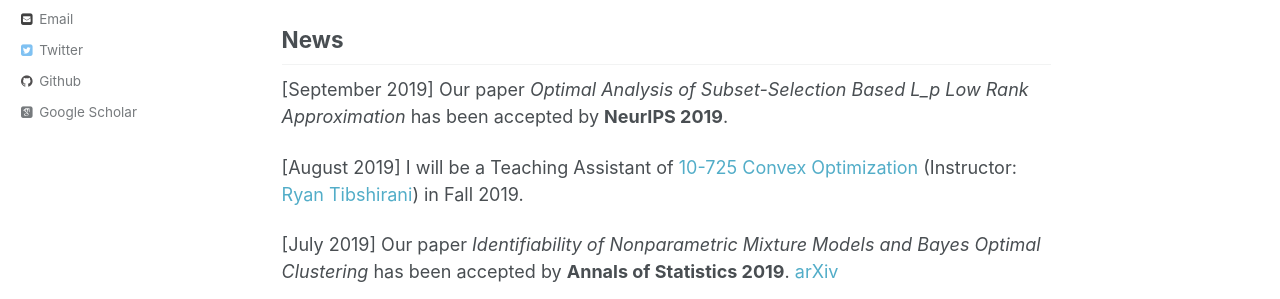
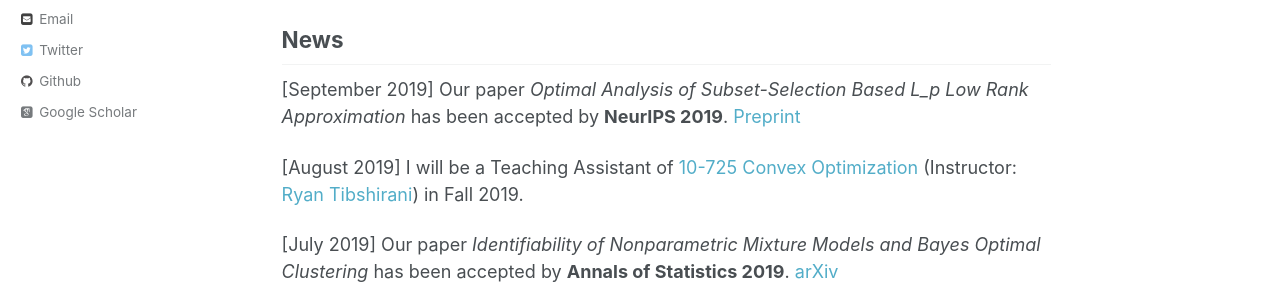
Before and after one commit to ChenDanCMU/chendancmu.github.io, a Jekyll site: the page built from _pages/about.md, in a window 1280 px wide and 900 px high. Shown: the part 442-741 px from the top of the window. Built offline with Jekyll 4.4.1, drawn with Linux system fonts in a browser that asks for light colours; some web fonts are replaced.

Commit message:
NeurIPS Preprint

```diff
--- a/_pages/about.md
+++ b/_pages/about.md
@@ -16,7 +16,7 @@
 
 ## News
 
-[September 2019] Our paper *Optimal Analysis of Subset-Selection Based L_p Low Rank Approximation* has been accepted by **NeurIPS 2019**.
+[September 2019] Our paper *Optimal Analysis of Subset-Selection Based L_p Low Rank Approximation* has been accepted by **NeurIPS 2019**. [Preprint](https://chendancmu.github.io/files/NeurIPS_Lp_preprint.pdf)
 
 [August 2019] I will be a Teaching Assistant of [10-725 Convex Optimization](https://www.stat.cmu.edu/~ryantibs/convexopt/) (Instructor: [Ryan Tibshirani](https://www.stat.cmu.edu/~ryantibs/)) in Fall 2019.
 
```
Also changed, not shown: _pages/publications.md (+1 -1 lines), 2 other files.
